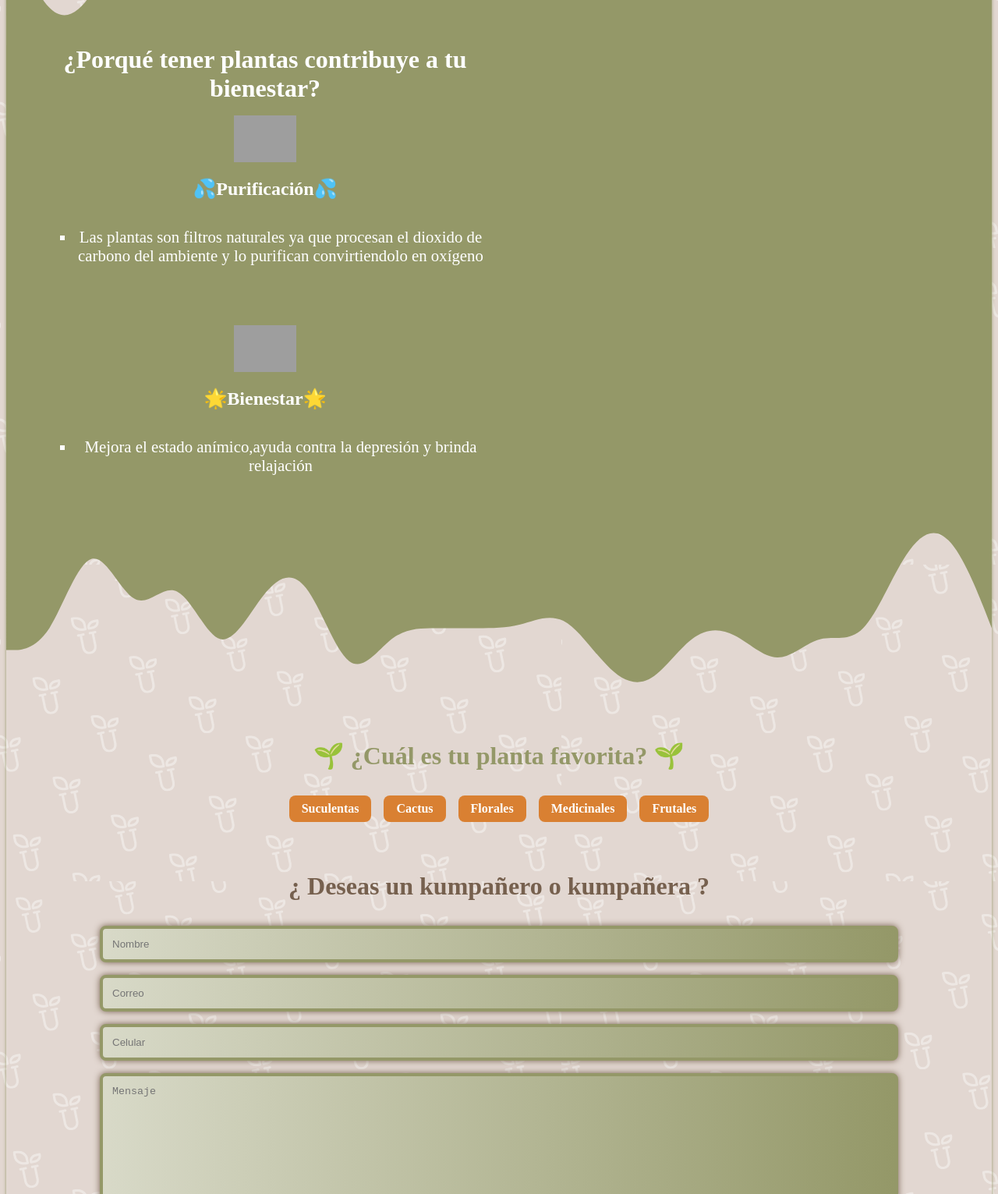
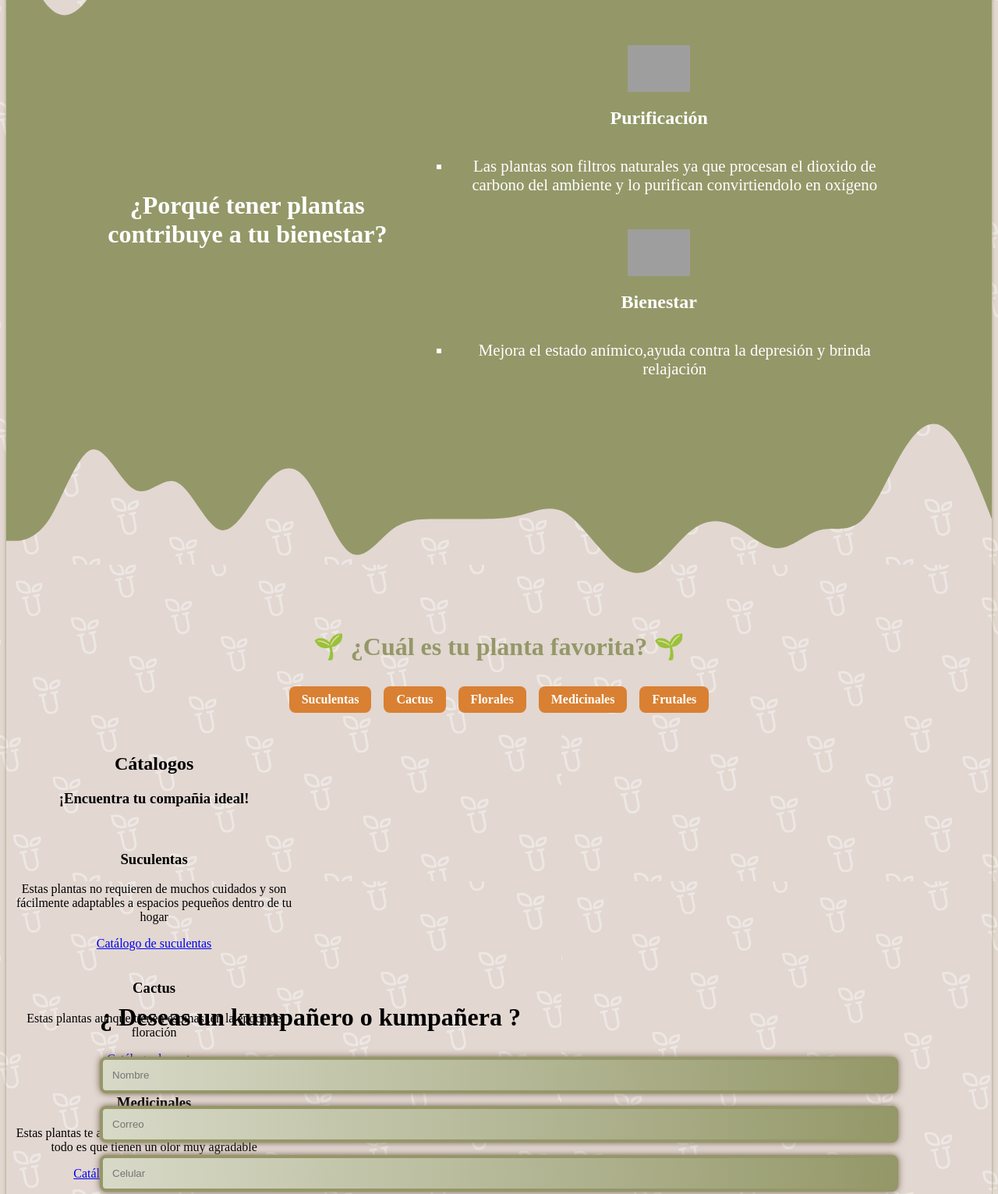
Before and after one commit to Ghissa/Reto-S3, a plain HTML site: page index.html in a window 1280 px wide. Shown: the part 900-2431 px from the top of the page at 78% size. Drawn offline with nearby package versions, Linux system fonts and the light colour scheme; grey boxes are pictures that could not be loaded.

Commit message:
Mejora de la parte de Bienestar

```diff
--- a/index.css
+++ b/index.css
@@ -117,7 +117,7 @@
     background-color: #949868;
     color: #fff;
     display: grid;
-    grid-template-columns: 1fr 1fr;
+    /*grid-template-columns: 1fr 1fr; */
     margin: 0 auto;
     gap: 2rem;
     padding: 0 3rem;
@@ -127,14 +127,21 @@
 }
 
 .bienestar-container {
-    grid-template-columns: 1fr;
-    align-items: center;
+    display: flex;
+    direction: flex;
+    flex-direction: row;
+    justify-content: space-evenly;
+    align-items: left;
+    width: 100%;
     gap: 2rem;
-    max-width: 1024px;
     margin: auto;
     padding: 0rem;
-    animation: 5seg;
+    max-width: 1024px;
 
+}
+
+.bienestar__image {
+    width: 100%;
 }
 
 .bienestar__title {
@@ -143,6 +150,7 @@
     text-align: center;
 }
 
+
 .bienestar__estarbienestar {
     display: flex;
     flex-direction: column;
@@ -150,51 +158,31 @@
 }
 
 .bienestar__todobienestar {
+    /*grid-template-columns: 150px 150px ;*/
+
+    flex-wrap: nowrap;
+    flex-direction: column;
+    margin: 0 auto;
     display: flex;
-    flex-direction: column;
-    padding: 1rem 0;
-   /* border-radius: 5rem;
-    box-shadow: 0 0 0 0.15rem var(--color-text-ultralight)*/
+    padding: 0 rem 3;
 }
 
-/*.bienestar__todobienestar:hover {
-box-shadow: 0 0 0 0.25rem var(--color-text-light), 0 0 0 0.5rem var(--color-text-ultralight);
-}*/
 
-.bienestar__icon-image
-{
+.bienestar__icon-image {
     width: 5rem;
-
     border: none;
     align-self: center;
 
+}
 
-
-}
 .bienestar__benefits1 {
     font-size: 1.5rem;
     place-content: left;
 }
 
-.bienestar__benefits1::after {
-    content: "💦";
-}
-
-.bienestar__benefits1::before {
-    content: "💦";
-}
-
 .bienestar__benefits2 {
     font-size: 1.5rem;
     place-content: left;
-}
-
-.bienestar__benefits2::after {
-    content: "🌟";
-}
-
-.bienestar__benefits2::before {
-    content: "🌟";
 }
 
 .bienestar__descriptions {
@@ -277,6 +265,21 @@ box-shadow: 0 0 0 0.25rem var(--color-text-light), 0 0 0 0.5rem var(--color-text
     box-shadow: 0 0 0.5rem 0.25rem #76604e;
     transform: scale(1.25);
 }
+
+.plantas_cards {
+    width:30%;
+    text-align: center;
+    height: 20rem;
+
+}
+.plantas_title
+.plantas_container
+.cards
+
+
+
+
+
 
 .deseo {
     color: #76604e;
--- a/index.html
+++ b/index.html
@@ -1,18 +1,26 @@
 <!DOCTYPE html>
 <html lang="es">
+
   <head>
     <meta charset="UTF-8" />
     <meta http-equiv="X-UA-Compatible" content="IE=edge" />
     <meta name="viewport" content="width=device-width, initial-scale=1.0" />
     <title>Kumpas: ¡ La compañia perfecta para ti !</title>
+    <link rel="stylesheet" href="https://cdnjs.cloudflare.com/ajax/libs/animate.css/4.1.1/animate.min.css">
+    <link rel="stylesheet" href="./index.css" />
+
     <meta name="title" content="Kumpas: ¡ La compañia perfecta para ti !" />
     <meta
       name="description"
       content=" Web responsiva de venta y comercio de plantas "
     />
-    <link rel="stylesheet" href="./index.css" />
     <div class="fondo.png"></div>
   </head>
+
+ <meta property="og:type" content="website">
+ <meta property="og:type" content="website">
+ <meta property="og:type" content="website">
+ <meta property="og:type" content="website">
 
 
 <body>
@@ -90,6 +98,7 @@
 
       <section class="bienestar" id="bienestar">
         <div class="bienestar-container">
+
           <h1 class="bienestar__title">
             ¿Porqué tener plantas contribuye a tu bienestar?
           </h1>
@@ -140,6 +149,32 @@
             <li class="preferencias__preferencia">Frutales</li>
           </ul>
         </div>
+      </section>
+
+      <section class="plantas_cards">
+        <h2 class="plantas_title">Cátalogos</h2>
+        <h3>¡Encuentra tu compañia ideal!</h3>
+        <div class="plantas-container">
+          <article class="cards">
+            <img src="" alt="" class="suculenta_image">
+          <h3>Suculentas</h3>
+          <p>Estas plantas no requieren de muchos cuidados y son fácilmente adaptables a espacios pequeños dentro de tu hogar</p>
+          <a href="Catálogo de suculentas" class="catalogo-suculentas"> Catálogo de suculentas</a>
+        </article>
+        <article class="cards">
+          <img src="" alt="" class="cactus_image">
+          <h3>Cactus</h3>
+          <p>Estas plantas aunque tienen espinas ,en la epoca de floración </p>
+          <a href="Catálogo de cactus" class="catalogo-cactus"> Catálogo de cactus</a>
+        </article>
+        <article class="cards">
+          <img src="" alt="" class="medicinal_image">
+          <h3>Medicinales</h3>
+          <p>Estas plantas te ayudarán a sentirte mejor y lo mejor de todo es que tienen un olor muy agradable</p>
+          <a href="Catálogo de plantas medicinales" class="catalogo-medicinales"> Catálogo de plantas medicinales</a>
+        </article>
+
+
       </section>
 
       <section class="deseo" id="deseo">
```
